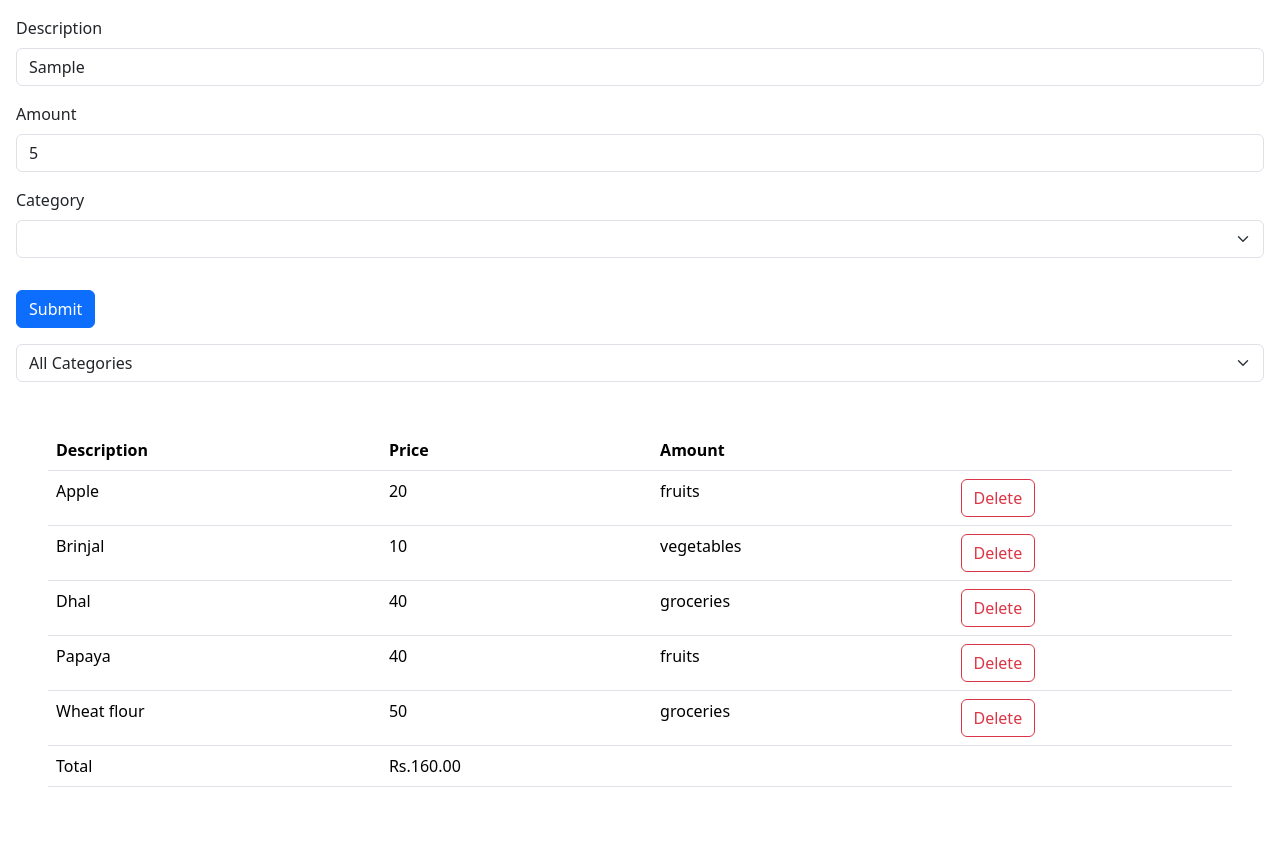
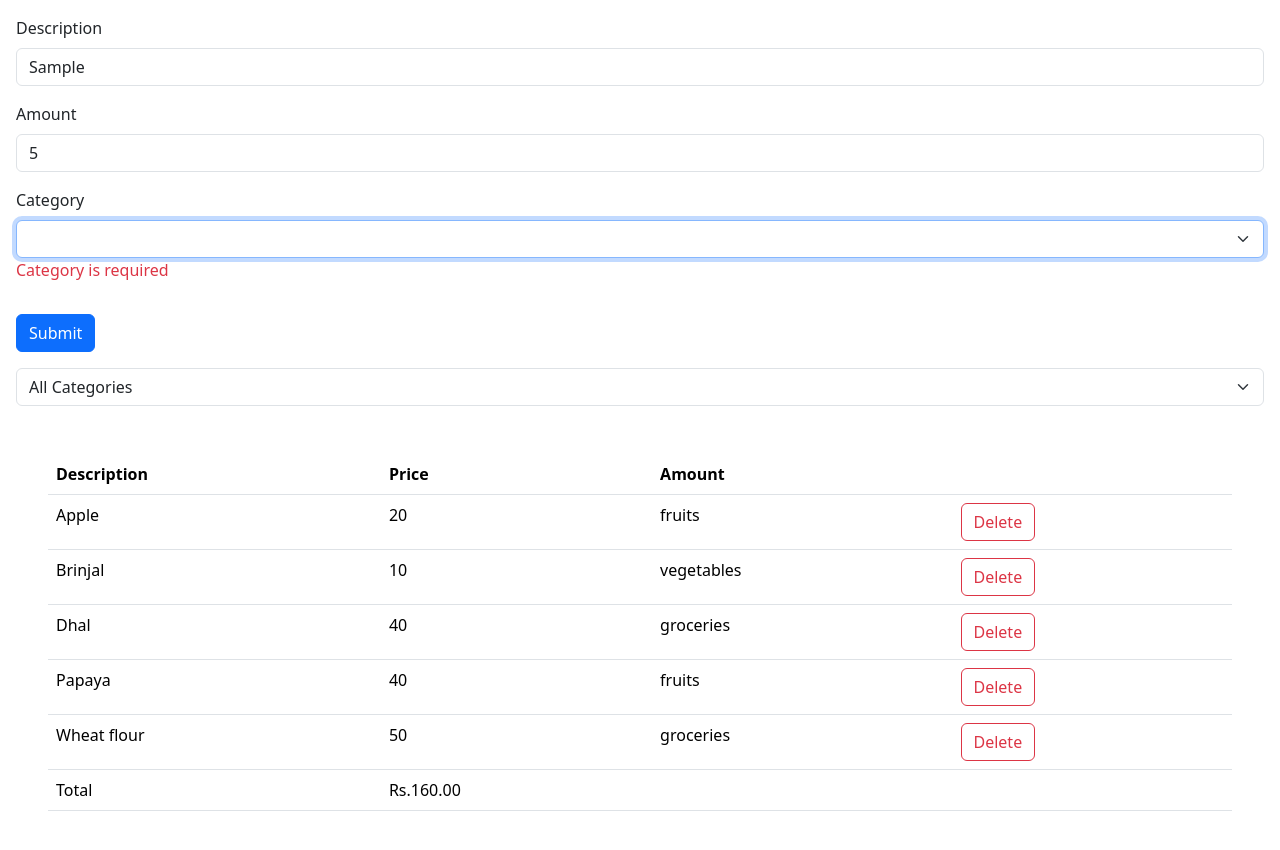
Before and after one commit to JayaniAnu10/food-cart, a React (Vite) app: page / in a window 1280 px wide. Both pictures are taken after typing "Sample", "5" into the empty fields and a click on the button "Submit". Shown: the top 850 px of the page. Built offline with nearby package versions, Linux system fonts and the light colour scheme.

Commit message:
Add items to the table

```diff
--- a/package.json
+++ b/package.json
@@ -9,9 +9,12 @@
     "preview": "vite preview"
   },
   "dependencies": {
+    "@hookform/resolvers": "^5.0.1",
     "bootstrap": "^5.3.6",
     "react": "^18.2.0",
-    "react-dom": "^18.2.0"
+    "react-dom": "^18.2.0",
+    "react-hook-form": "^7.56.4",
+    "zod": "^3.24.4"
   },
   "devDependencies": {
     "@types/react": "^18.0.27",
--- a/src/App.tsx
+++ b/src/App.tsx
@@ -3,7 +3,6 @@
 import ItemsFilter from "./Components/ItemsFilter";
 import ExpenseForm from "./Components/ExpenseForm";
 
-export const categories = ["Fruits", "Vegetables", "Groceries"];
 function App() {
   const [item, setItem] = useState([
     { id: 1, description: "Apple", category: "fruits", amount: 20 },
@@ -20,7 +19,11 @@
   return (
     <div>
       <div>
-        <ExpenseForm />
+        <ExpenseForm
+          onSubmit={(data) =>
+            setItem([...item, { ...data, id: item.length + 1 }])
+          }
+        />
       </div>
       <ItemsFilter
         onSelected={(selectedCategory) => setCategory(selectedCategory)}
--- a/src/Components/ExpenseForm.tsx
+++ b/src/Components/ExpenseForm.tsx
@@ -1,33 +1,87 @@
-import { categories } from "../App";
+import categories from "../Components/categories";
+import { z } from "zod";
+import { useForm } from "react-hook-form";
+import { zodResolver } from "@hookform/resolvers/zod";
 
-const ExpenseForm = () => {
+interface Props {
+  onSubmit: (data: expenseFormData) => void;
+}
+const schema = z.object({
+  description: z
+    .string()
+    .min(3, { message: "Description should be at least 3 characters" })
+    .max(50),
+  amount: z
+    .number({ invalid_type_error: "Amount is required" })
+    .min(0.001)
+    .max(100_000),
+  category: z.enum(categories, {
+    errorMap: () => ({ message: "Category is required" }),
+  }),
+});
+
+type expenseFormData = z.infer<typeof schema>;
+
+const ExpenseForm = ({ onSubmit }: Props) => {
+  const {
+    register,
+    handleSubmit,
+    reset,
+    formState: { errors },
+  } = useForm<expenseFormData>({
+    resolver: zodResolver(schema),
+  });
   return (
-    <>
+    <form
+      onSubmit={handleSubmit((data) => {
+        onSubmit(data);
+        reset();
+      })}
+    >
       <div className="m-3">
         <label htmlFor="description" className="form-label">
           Description
         </label>
-        <input id="description" type="text" className="form-control" />
+        <input
+          {...register("description")}
+          id="description"
+          type="text"
+          className="form-control"
+        />
+        {errors.description && (
+          <p className="text-danger">{errors.description.message}</p>
+        )}
       </div>
       <div className="m-3">
         <label htmlFor="amount" className="form-label">
           Amount
         </label>
-        <input id="amount" type="number" className="form-control" />
+        <input
+          {...register("amount", { valueAsNumber: true })}
+          id="amount"
+          type="number"
+          className="form-control"
+        />
+        {errors.amount && (
+          <p className="text-danger">{errors.amount.message}</p>
+        )}
       </div>
       <div className="m-3">
         <label htmlFor="category" className="form-label">
           Category
         </label>
-        <select id="category" className="form-select">
+        <select {...register("category")} id="category" className="form-select">
           <option value=""></option>
           {categories.map((category) => (
-            <option value="category">{category}</option>
+            <option value={category}>{category}</option>
           ))}
         </select>
+        {errors.category && (
+          <p className="text-danger">{errors.category.message}</p>
+        )}
       </div>
       <button className="btn btn-primary m-3">Submit</button>
-    </>
+    </form>
   );
 };
 
--- a/src/Components/ItemsFilter.tsx
+++ b/src/Components/ItemsFilter.tsx
@@ -1,4 +1,4 @@
-import { categories } from "../App";
+import categories from "../Components/categories";
 
 interface Props {
   onSelected: (category: string) => void;
--- /dev/null
+++ b/src/Components/categories.ts
@@ -0,0 +1,3 @@
+const categories = ["Fruits", "Vegetables", "Groceries"] as const;
+
+export default categories;
```
Also changed, not shown: 1 other file (tests, documents, lock files or other folders).
